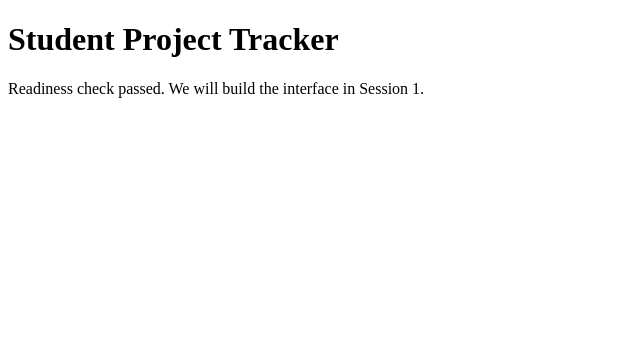
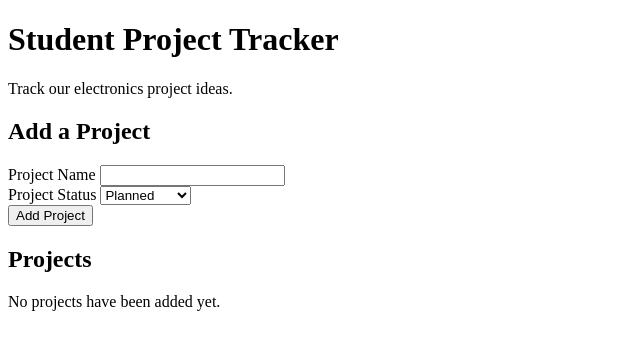
Before and after one commit to srujan3006-cell/student-project-tracker., a website: page student_kit/student-project-tracker/public/index.html in a window 1280 px wide. Shown: the whole page, without its empty margins (0-640 px from the left). Drawn offline with Linux system fonts and the light colour scheme.

Commit message:
Add student project tracker HTML structure

```diff
--- a/student_kit/student-project-tracker/public/index.html
+++ b/student_kit/student-project-tracker/public/index.html
@@ -1,9 +1,65 @@
-<!doctype html>
+
+<!DOCTYPE html>
 <html lang="en">
-<head><meta charset="UTF-8"><meta name="viewport" content="width=device-width, initial-scale=1"><title>Workshop readiness</title></head>
+<head>
+    <meta charset="UTF-8">
+    <meta name="viewport" content="width=device-width, initial-scale=1.0">
+
+    <title>Student Project Tracker</title>
+
+    <link rel="stylesheet" href="style.css">
+    <script src="script.js" defer></script>
+</head>
 <body>
-    <main><h1>Student Project Tracker</h1><p>Readiness check passed. We will build the interface in Session 1.</p></main>
+    <main>
+        <header>
+            <h1>Student Project Tracker</h1>
+            <p>Track our electronics project ideas.</p>
+        </header>
 
+        <section aria-labelledby="form-title">
+            <h2 id="form-title">Add a Project</h2>
 
+            <form id="project-form">
+                <div>
+                    <label for="name">Project Name</label>
+                    <input
+                        type="text"
+                        id="name"
+                        name="name"
+                        required
+                        maxlength="80"
+                    >
+                </div>
+
+                <div>
+                    <label for="status">Project Status</label>
+                    <select id="status" name="status">
+                        <option value="Planned">Planned</option>
+                        <option value="In Progress">In Progress</option>
+                        <option value="Completed">Completed</option>
+                    </select>
+                </div>
+
+                <button id="save-button" type="submit">
+                    Add Project
+                </button>
+
+                <button id="cancel-button" type="button" hidden>
+                    Cancel
+                </button>
+            </form>
+
+            <p id="message" role="status" aria-live="polite"></p>
+        </section>
+
+        <section aria-labelledby="list-title">
+            <h2 id="list-title">Projects</h2>
+
+            <p id="empty-state">No projects have been added yet.</p>
+
+            <ul id="project-list"></ul>
+        </section>
+    </main>
 </body>
 </html>
```
